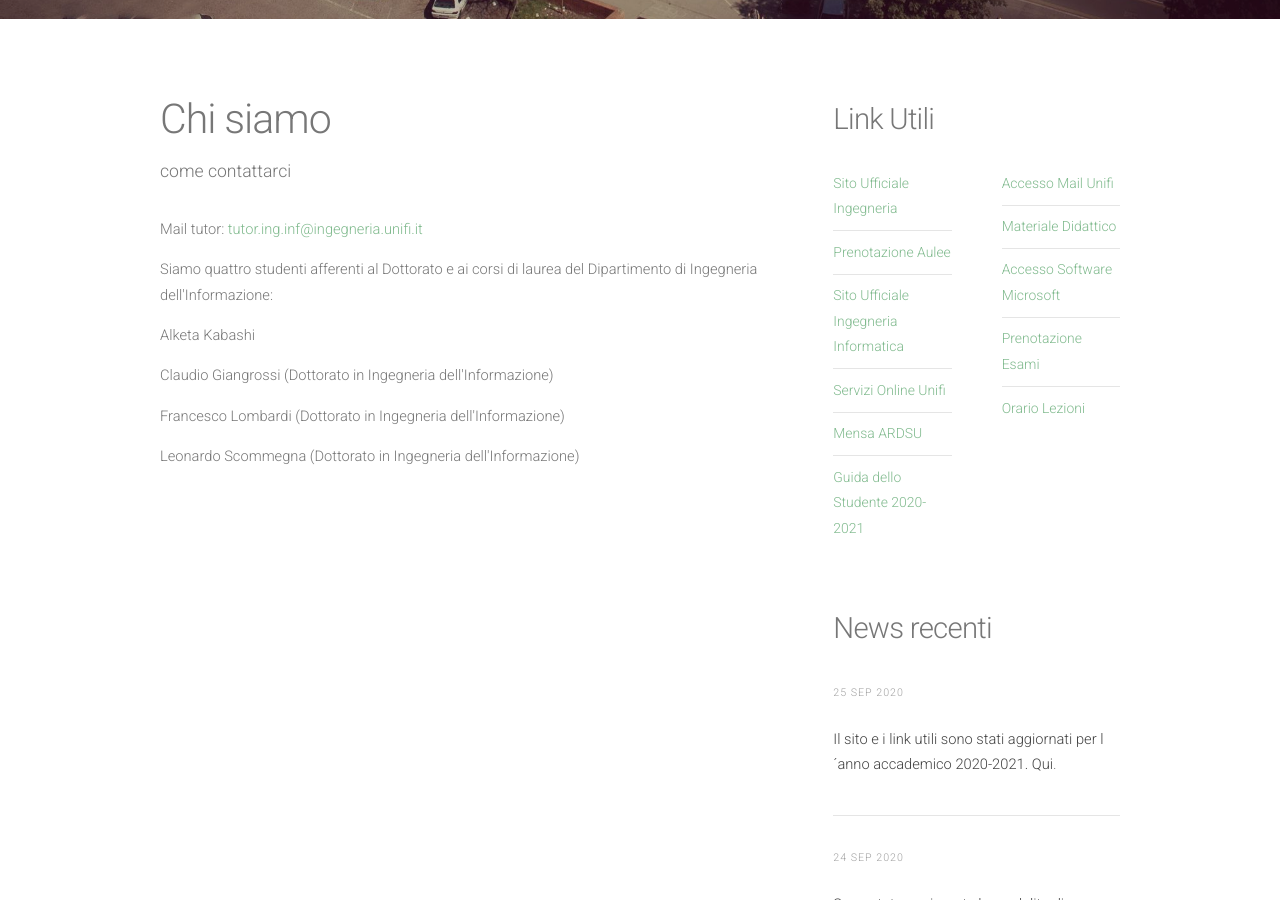
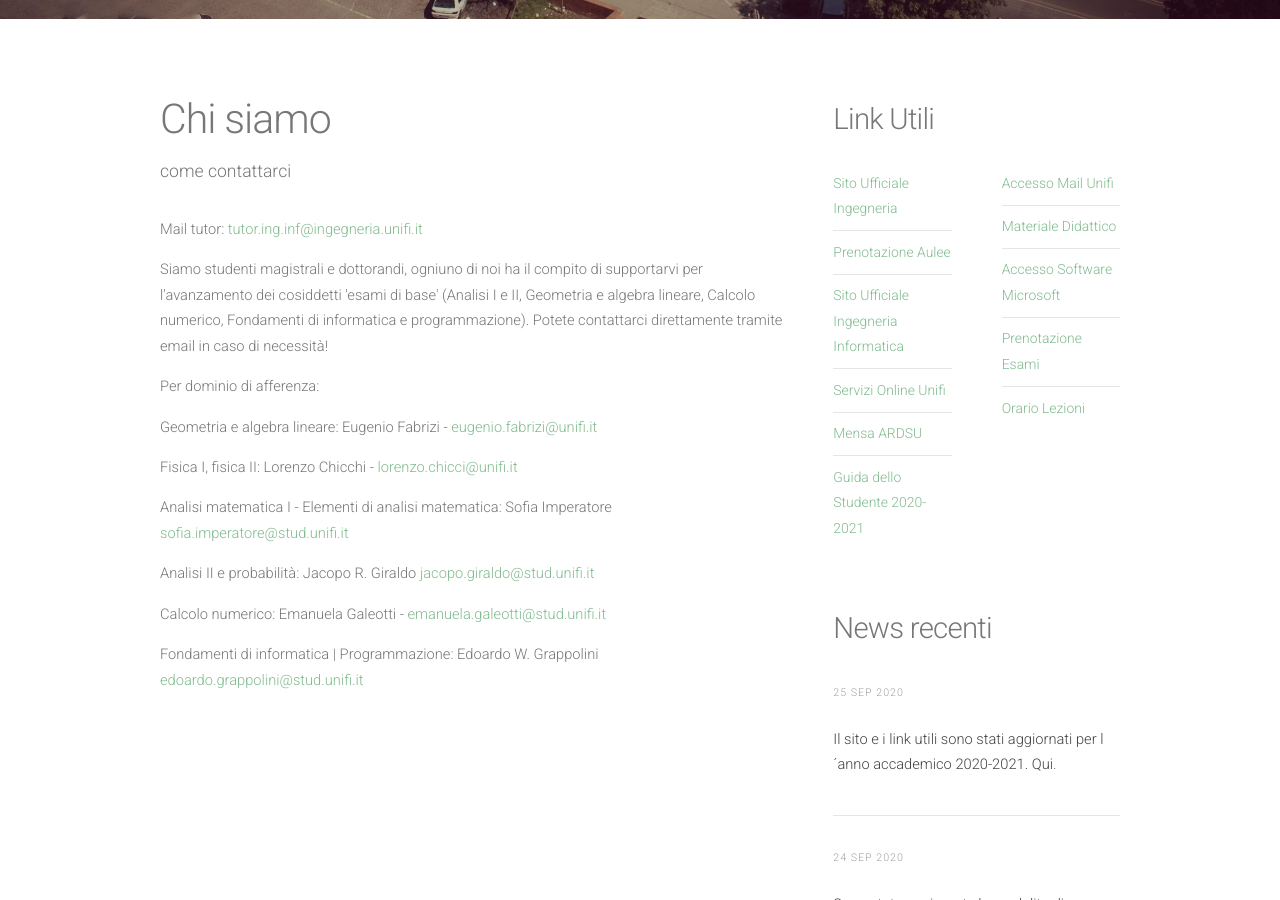
Before and after one commit to tutor-ing-inf-unifi/tutor-ing-inf-unifi.github.io, a Jekyll site: the page built from contattaci.html, in a window 1280 px wide and 900 px high, scrolled down 359 px. Built offline with Jekyll 4.4.1, drawn with Linux system fonts in a browser that asks for light colours; nearby versions of some CDN libraries.

Commit message:
Update contattaci.html

```diff
--- a/contattaci.html
+++ b/contattaci.html
@@ -17,12 +17,17 @@ layout: default
 
 						<p>Mail tutor: <a href="mailto:tutor.ing.inf@ingegneria.unifi.it">tutor.ing.inf@ingegneria.unifi.it</a></p>
 
-						<p>Siamo quattro studenti afferenti al Dottorato e ai corsi di laurea del Dipartimento di Ingegneria dell'Informazione: </p>
+						<p>Siamo studenti magistrali e dottorandi, ogniuno di noi ha il compito di supportarvi per l'avanzamento dei cosiddetti 'esami di base' (Analisi I e II, Geometria e algebra lineare, Calcolo numerico, Fondamenti di informatica e programmazione).
+						Potete contattarci direttamente tramite email in caso di necessità!
+						</p>
 
-						<p>Alketa Kabashi </p>
-						<p>Claudio Giangrossi (Dottorato in Ingegneria dell'Informazione)</p>
-						<p>Francesco Lombardi (Dottorato in Ingegneria dell'Informazione)</p>
-						<p>Leonardo Scommegna (Dottorato in Ingegneria dell'Informazione)</p>
+						<p>Per dominio di afferenza: </p>
+						<p>Geometria e algebra lineare: Eugenio Fabrizi - <a href="mailto:eugenio.fabrizi@unifi.it">eugenio.fabrizi@unifi.it</a></p>
+						<p>Fisica I, fisica II: Lorenzo Chicchi - <a href="mailto:lorenzo.chicchi@unifi.it">lorenzo.chicci@unifi.it</a></p>
+						<p>Analisi matematica I - Elementi di analisi matematica: Sofia Imperatore <a href="mailto:sofia.imperatore@unifi.it">sofia.imperatore@stud.unifi.it</a> </p>
+						<p>Analisi II e probabilità: Jacopo R. Giraldo <a href="mailto:jacopo.giraldo@stud.unifi.it">jacopo.giraldo@stud.unifi.it</a></p>
+						<p>Calcolo numerico: Emanuela Galeotti - <a href="mailto:emanuela.galeotti@stud.unifi.it">emanuela.galeotti@stud.unifi.it</a> </p>
+						<p>Fondamenti di informatica | Programmazione: Edoardo W. Grappolini <a href="mailto:edoardo.grappolini@stud.unifi.it">edoardo.grappolini@stud.unifi.it</a></p>
 
 
 					</section>
```
